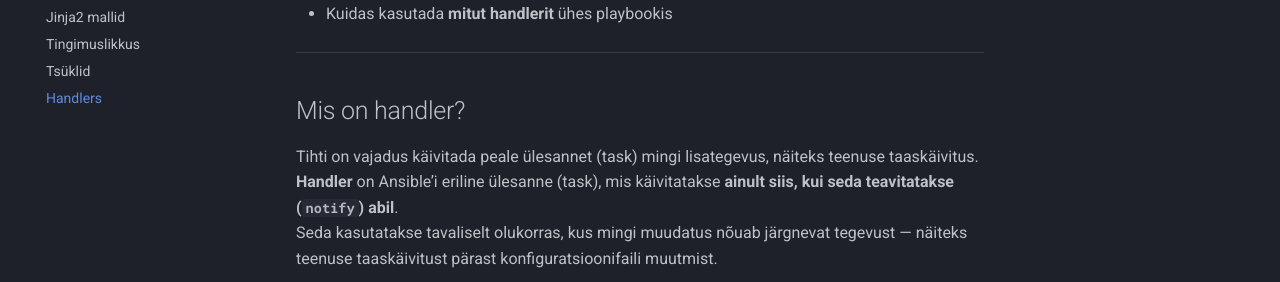
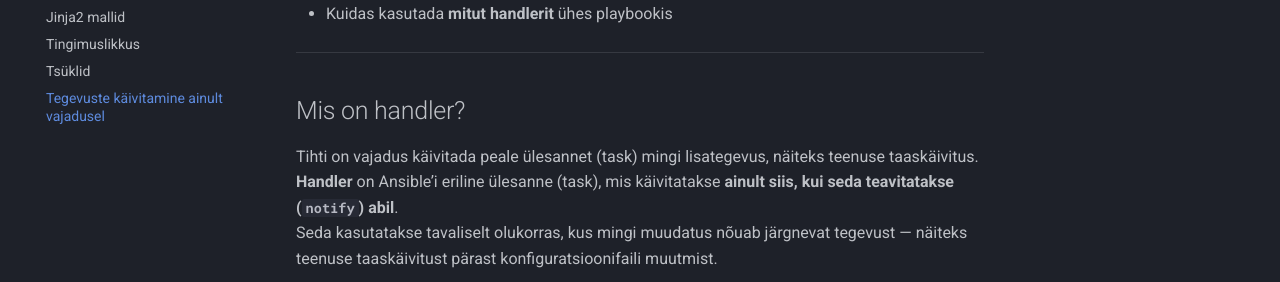
Before and after one commit to priitpaap/priitpaap.github.io, an MkDocs documentation site: the page built from docs/ansible/ansiblehandlers.md, in a window 1280 px wide. Shown: the part 420-702 px from the top of the page. Built offline with MkDocs 1.6.1 and Material for MkDocs 9.7.7, drawn with Linux system fonts in a browser that asks for light colours.

Commit message:
Update mkdocs.yml

```diff
--- a/mkdocs.yml
+++ b/mkdocs.yml
@@ -92,7 +92,7 @@ nav:
       - 'Jinja2 mallid': ansible/ansiblejinja2.md
       - 'Tingimuslikkus': ansible/ansibleconditionals.md
       - 'Tsüklid': ansible/ansibleloops.md
-      - 'Handlers': ansible/ansiblehandlers.md
+      - 'Tegevuste käivitamine ainult vajadusel': ansible/ansiblehandlers.md
 #      - 'Rollid ja struktuur': ansible/ansibleroles.md
 #      - 'Ansible Galaxy ja kogukonna rollid': ansible/ansiblerolesgalaxy.md
 #      - 'Turvalisus ja Ansible Vault': ansible/ansiblevault.md
```
